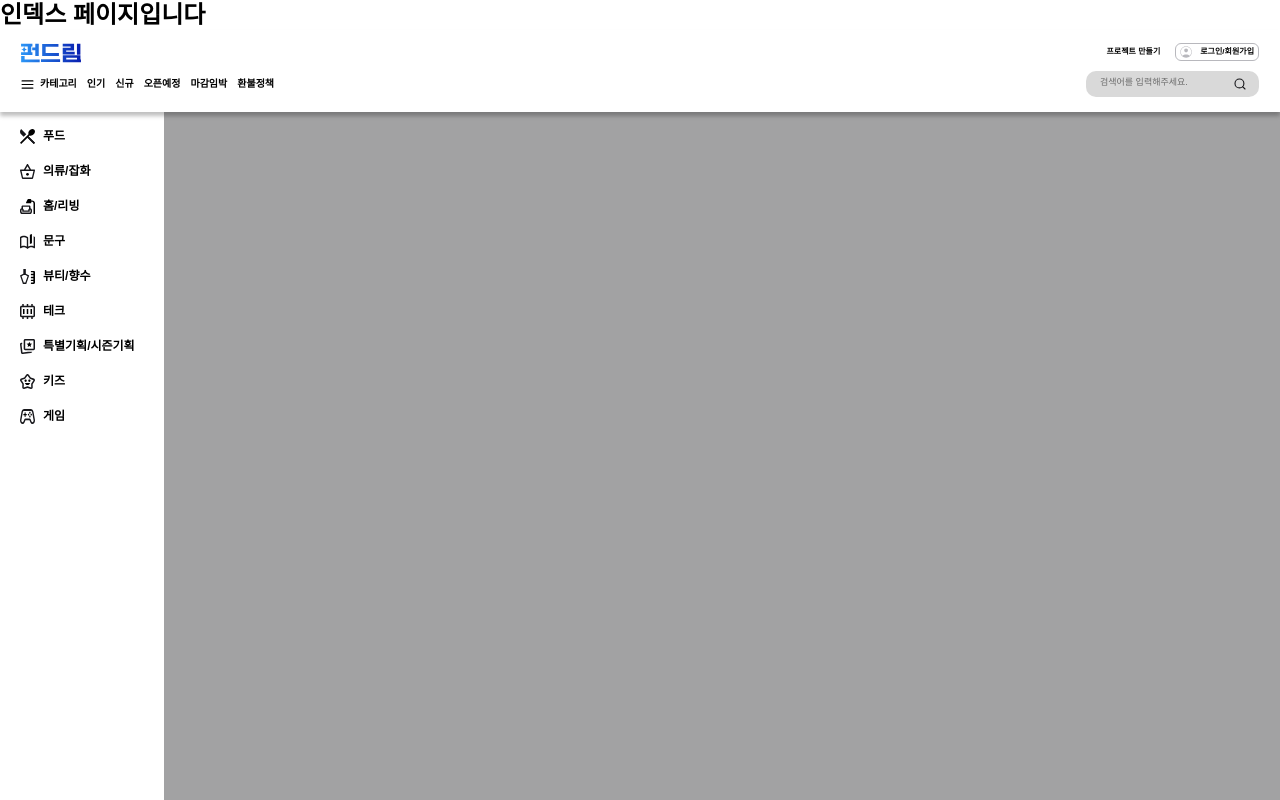
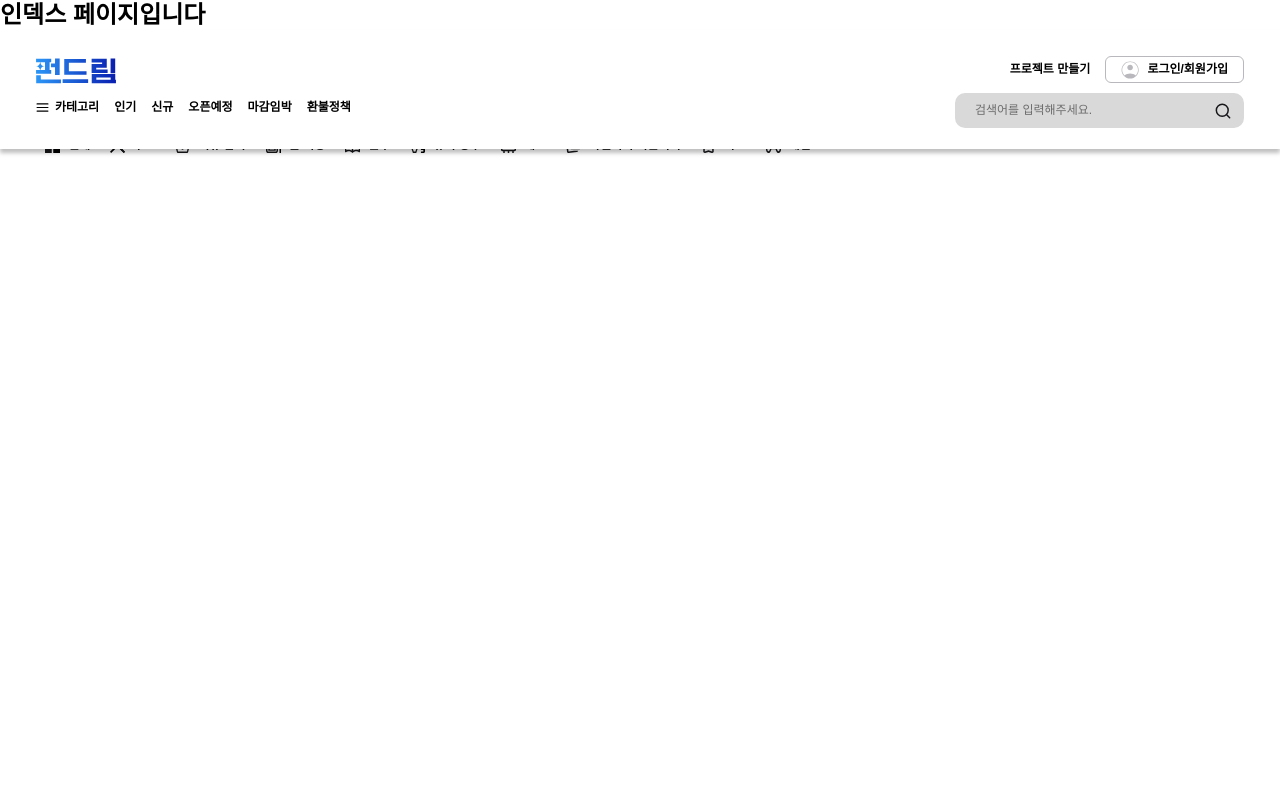
Before and after one commit to FRONTENDBOOTCAMP-13th/Final-11-Cutie, a Next.js app: page / in a window 1280 px wide. Built offline with nearby package versions, Linux system fonts and the light colour scheme.

Commit message:
✨ add: header 768px

```diff
--- a/src/components/common/Header.tsx
+++ b/src/components/common/Header.tsx
@@ -20,7 +20,7 @@ export function Header() {
     <div className="w-full h-full">
       {/* header */}
       <header className="w-full fixed bg-bg shadow-[0_4px_4px_rgba(0,0,0,0.25)] z-[999]">
-        <nav className="flex justify-between border-[1px] border-bg mx-[20px] mt-[12px] mb-[14px] semibold-10">
+        <nav className="flex justify-between border-[1px] border-bg mx-[20px] mt-[12px] mb-[14px] semibold-10 tablet:text-[12px] tablet:mx-[35px] tablet:mt-[25px] tablet:mb-[20px]">
           <HeaderMenu />
           <LoginOrSignUp />
         </nav>
@@ -46,13 +46,13 @@ function HeaderMenu() {
       {/* 타이틀, 메뉴 */}
       <div className="flex flex-col gap-y-[14px]">
         {/* 타이틀 */}
-        <LOGO width={60} height={20} />
+        <LOGO width={60} height={20} className="tablet:w-[80px] tablet:h-[30px]" />
         {/* 메뉴 */}
-        <ul className={'flex gap-x-[10px]'}>
+        <ul className={'flex gap-x-[10px] tablet:gap-x-[15px]'}>
           {/* 카테고리 */}
           <li key={'카테고리'} className="flex gap-[6px] h-[15px] justify-center items-center">
             {/* 카테고리 3선 이미지 */}
-            <Category width={13} height={13} />
+            <Category width={13} height={13} className="tablet:w-[15] tablet:h-[15]" />
             <span>카테고리</span>
           </li>
 
@@ -72,14 +72,16 @@ function LoginOrSignUp() {
       <div className="flex flex-col gap-[10px] items-end ">
         {/* 로그인/회원가입 */}
         <div className="flex gap-[15px] items-center">
-          <span className="semibold-8 h-[16px] flex justify-center items-center">프로젝트 만들기</span>
+          <span className="semibold-8 tablet:text-[12px] h-[16px] flex justify-center items-center">
+            프로젝트 만들기
+          </span>
           <button className="border-[1px] rounded-[6px] border-secondary-200 cursor-pointer">
-            <div className="flex gap-[8px] px-[4px] py-[2px]  items-center">
+            <div className="flex gap-[8px] px-[4px] py-[2px] tablet:px-[15px] tablet:py-[3.5px] items-center">
               {/* 프로필 이미지 */}
-              <Nuprofile width={12} height={12} />
+              <Nuprofile width={12} height={12} className="tablet:w-[18px] tablet:h-[18px]" />
 
               {/* 로그인/회원가입 */}
-              <span className="semibold-8">로그인/회원가입</span>
+              <span className="semibold-8 tablet:text-[12px]">로그인/회원가입</span>
             </div>
           </button>
         </div>
@@ -89,10 +91,14 @@ function LoginOrSignUp() {
           <input
             id="search"
             type="search"
-            className="bg-[#D9D9D9] rounded-[10px] pt-[6px] pl-[14px] pb-[9px] pr-[42px] normal-9"
+            className="bg-[#D9D9D9] rounded-[10px] pt-[6px] pl-[14px] pb-[9px] pr-[42px] normal-9 tablet:pl-[20px] tablet:py-[10px] tablet:pr-[114px] tablet:text-[12px]"
             placeholder="검색어를 입력해주세요."
           />
-          <Search width="12" height="12" className="absolute top-[50%] translate-y-[-50%] right-[13px] h-[16px]" />
+          <Search
+            width="12"
+            height="12"
+            className="absolute top-[50%] translate-y-[-50%] right-[13px] tablet:w-[16px] h-[16px]"
+          />
         </div>
       </div>
     </>
@@ -128,19 +134,21 @@ function CategoryMenu() {
   ];
 
   const categoryEl = category.map((txt, index) => (
-    <li key={txt} className="flex gap-[8px] semibold-12 hover:fill-primary-800 hover:text-primary-800">
+    <li key={txt} className="flex gap-[8px] semibold-12 hover:fill-primary-800 hover:text-primary-800 tablet:shrink-0">
       {icon[index]}
       <Link href={'#'}>{txt}</Link>
     </li>
   ));
 
   return (
-    <div className="fixed top-[79px] w-full h-full z-[0]">
+    <div className="fixed top-[79px] w-full h-full z-[0] tablet:w-auto tablet:h-auto tablet:top-[117px]">
       {/* 카테고리 메뉴 */}
-      <ul className="w-[164px] h-full px-[20px] py-[15px] flex flex-col gap-[20px] bg-bg z-[1]">{categoryEl}</ul>
+      <ul className="w-[164px] h-full px-[20px] py-[15px] flex flex-col gap-[20px] bg-bg z-[1] tablet:flex-row tablet:w-full tablet:h-auto tablet:pt-[20.5px] tablet:pb-[19px] tablet:pl-[45px] tablet:pr-[15px]">
+        {categoryEl}
+      </ul>
 
       {/* 클릭 금지 구역 */}
-      <div className="absolute left-[164px] top-0 right-0 bottom-0 bg-[rgba(23,23,27,0.4)] z-[1]"></div>
+      <div className="absolute left-[164px] top-0 right-0 bottom-0 bg-[rgba(23,23,27,0.4)] z-[1] tablet:hidden tablet:w-0 tablet:h-0 tablet:gap-[15px]"></div>
     </div>
   );
 }
```
